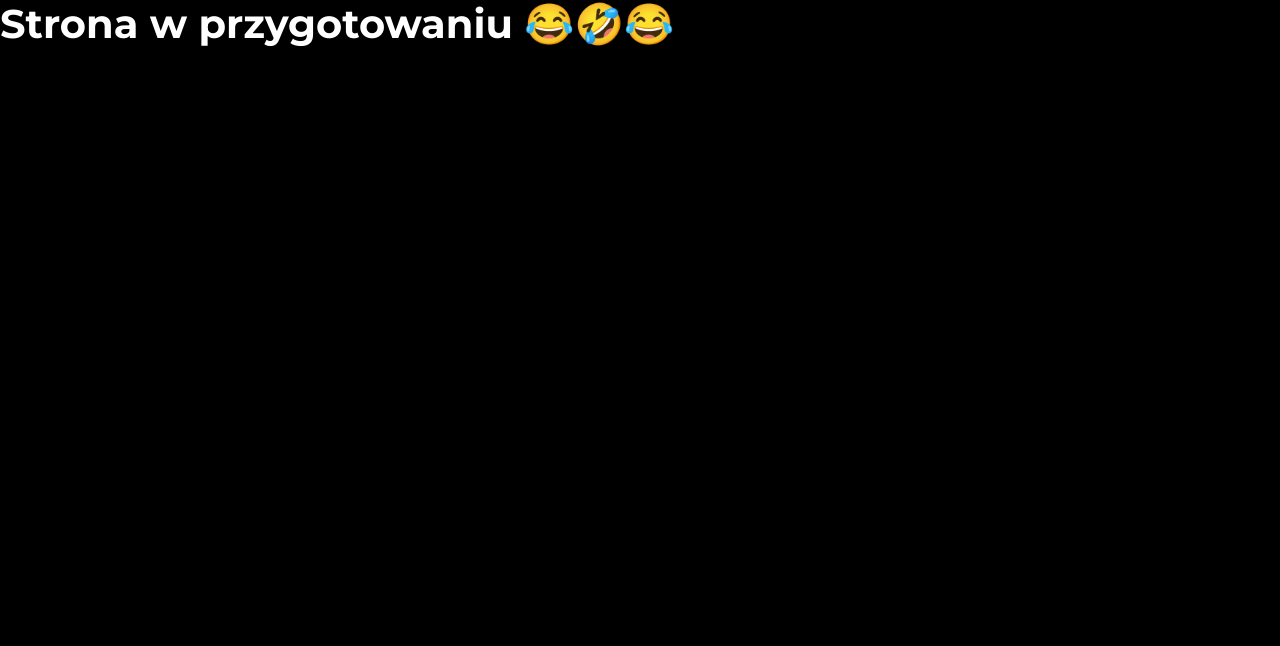
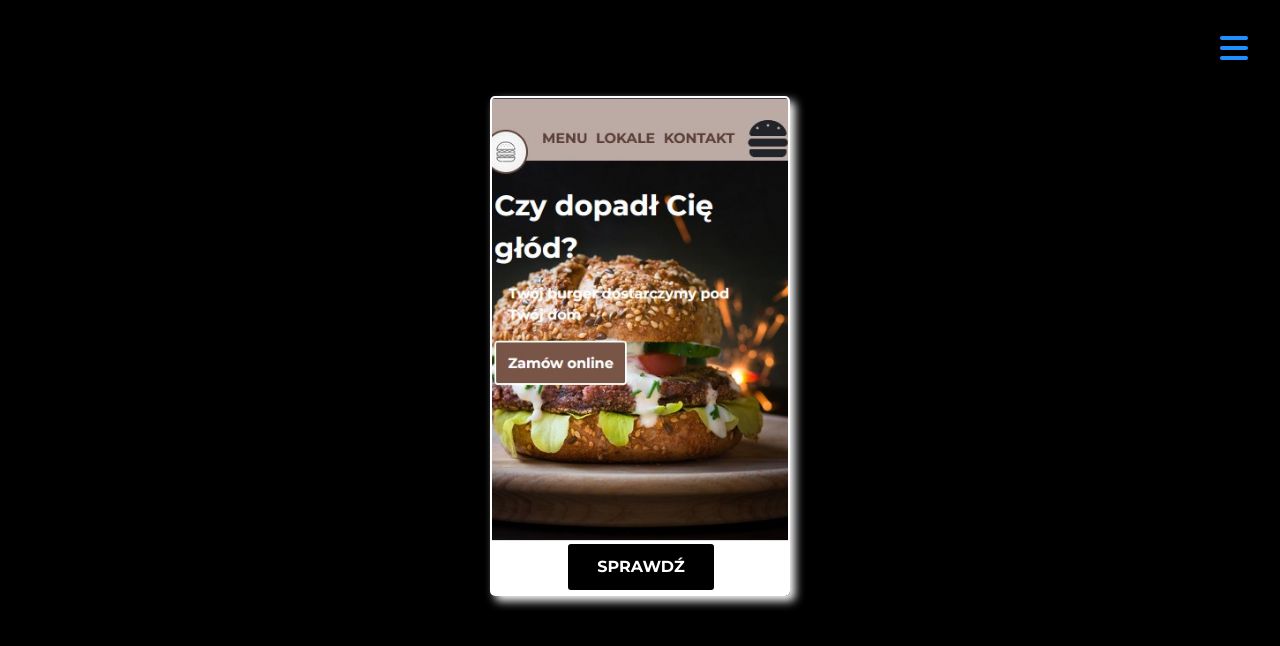
Before and after one commit to TomaszSlupik/TomaszSlupik, a plain HTML site: page coding.html in a window 1280 px wide. Drawn offline with nearby package versions, Linux system fonts and the light colour scheme.

Commit message:
add project

```diff
--- a/CSS/moj.css
+++ b/CSS/moj.css
@@ -276,6 +276,13 @@ h2 {
 	flex-direction: column;
 	justify-content: center;
 	align-items: center;
+}
+
+.iconssvgOne {
+	margin-left: -200px;
+	width: 400px;
+	height: 400px;
+	color: rgb(0, 0, 0, 0.8);
 }
 
 .textCarousel {
@@ -673,7 +680,49 @@ h2 {
 	background-color: rgba(0, 0, 0, 0.8);
 }
 
+.wrapperproject {
+	position: relative;
+	width: 100%;
+	display: grid;
+	margin-top: 6em;
+}
+
+.wrapperprojectbox {
+	position: relative;
+	grid-template-columns: repeat(4, 1fr);
+	grid-template-rows: 1fr;
+	display: flex;
+	justify-content: center;
+	align-items: center;
+}
+
+.projectimg {
+	position: relative;
+	width: 300px;
+	height: 500px;
+	border: 2px solid white;
+	box-shadow: 5px 5px 10px white;
+	border-radius: 5px;
+	overflow: hidden;
+}
+
+.firstproject {
+	background-image: url("../IMG/prj/Screenshot_1.jpg");
+	background-size: cover;
+	background-position: center;
+}
+
+.btnproject {
+	position: absolute;
+	bottom: 0.5%;
+	left: 25%;
+}
+
 @media (max-width: 576px) {
+	.wrapperprojectbox {
+		grid-template-columns: repeat(1, 1fr);
+	}
+
 	.boxachievements {
 		display: flex;
 		flex-direction: column;
@@ -715,7 +764,6 @@ h2 {
 		background-image: url("../IMG/calculator-424564_640.jpg");
 		background-attachment: scroll;
 		background-position: 50% 20%;
-
 	}
 	.win {
 		background-image: url("../IMG/win-small.jpg");
@@ -727,8 +775,6 @@ h2 {
 		background-image: url("../IMG/coding-small.png");
 		background-attachment: scroll;
 	}
-
-
 
 	.insta {
 		background-image: url("../IMG/instagram-small.png");
--- a/coding.html
+++ b/coding.html
@@ -44,8 +44,26 @@
 
 	<body>
 
+		<div class="menu">
+			<i class="burger fa-solid fa-bars"></i>
+			<i class="burgerTwo fa-solid fa-xmark" style="display: none"></i>
+			<div class="menunav">
+				<a href="index.html" class="colormenu colormenuOne">Home</a>
+				<a href="index.html#omnie" class="colormenu colormenuTwo">O mnie</a>
+				<a href="index.html#portfolio" class="colormenu colormenuThree">Portfolio</a>
+				<a href="index.html#achievements" class="colormenu colormenuFive">Osiągnięcia</a>
+				<a href="index.html#contact" class="colormenu colormenuFour">Kontakt</a>
+			</div>
+		</div>
 
-		<h1 style="color: white;">Strona w przygotowaniu 😂🤣😂 </h1>
+		<div class="wrapperproject">
+			<div class="wrapperprojectbox">
+				<div class="projectimg firstproject">
+					<a href="https://tomaszslupik.github.io/BurgerPage/#" target="_blank"><button class="btn btnproject">Sprawdź</button></a>
+				</div>
+			</div>
+		</div>
+
 
 
 		<script src="./JS/scroll.js"></script>
```
Also changed, not shown: index.html (+4 -2 lines), IMG/icons/x.svg (added), IMG/prj/Screenshot_1.jpg (added).
